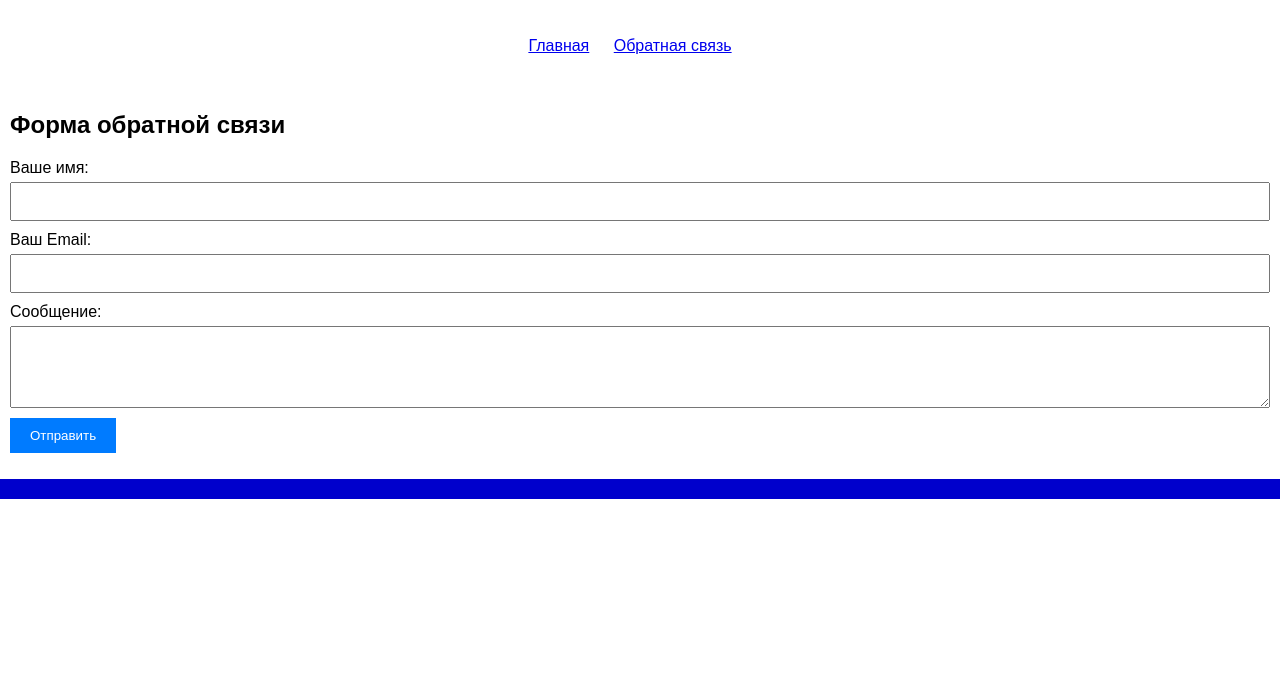
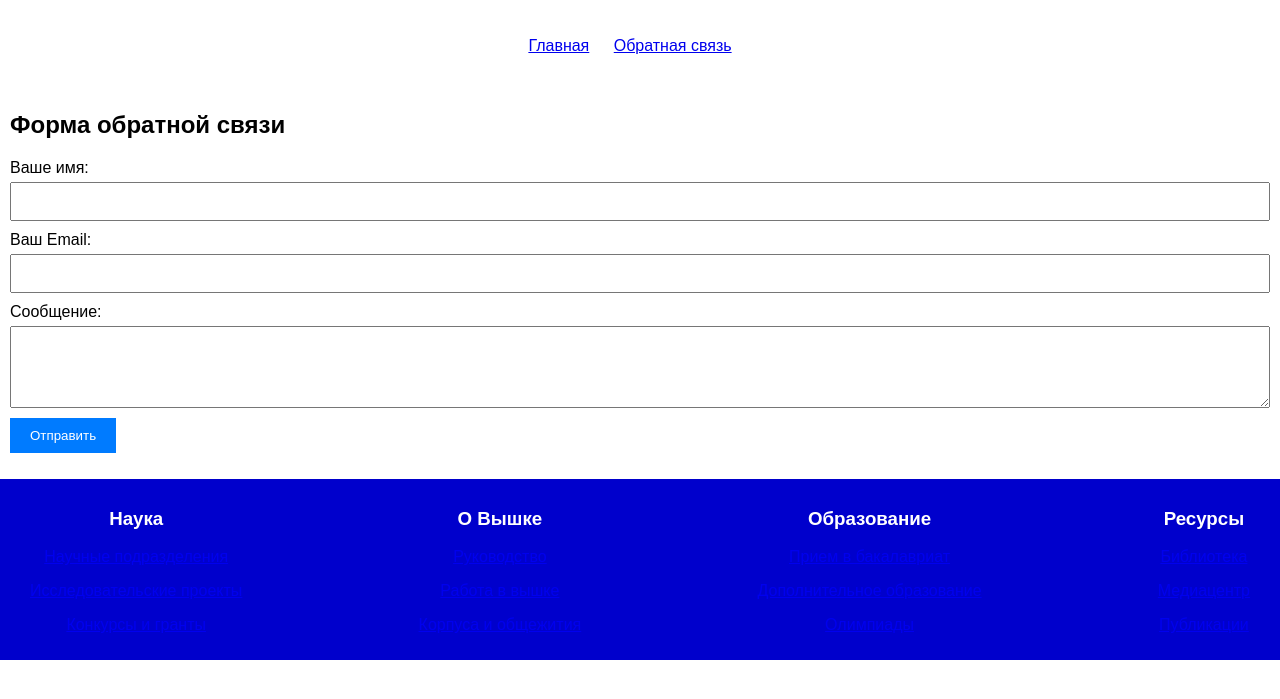
Before and after one commit to sashakashasasha/sashakashasasha.github.io, a plain HTML site: page contact.html in a window 1280 px wide. Shown: the part 89-788 px from the top of the page. Drawn offline with Linux system fonts and the light colour scheme.

Commit message:
Update contact.html

```diff
--- a/contact.html
+++ b/contact.html
@@ -32,8 +32,34 @@
         </section>
     </main>
 
-    <footer>
-        <!-- Здесь размещаются ссылки на другие страницы или разделы сайта -->
+     <footer>
+        <div class="footer-column">
+            <h3>Наука</h3>
+            <p><a href="https://www.hse.ru/science/centers">Научные подразделения</a></p>
+            <p><a href="https://www.hse.ru/org/projects">Исследовательские проекты</a></p>
+            <p><a href="https://www.hse.ru/science/hsegrants">Конкурсы и гранты</a></p>
+        </div>
+
+        <div class="footer-column">
+            <h3>О Вышке</h3>
+            <p><a href="https://www.hse.ru/orgstructure/">Руководство</a></p>
+            <p><a href="https://www.hse.ru/career">Работа в вышке</a></p>
+            <p><a href="https://www.hse.ru/buildinghse">Корпуса и общежития</a></p>
+        </div>
+
+        <div class="footer-column">
+            <h3>Образование</h3>
+            <p><a href="https://ba.hse.ru/">Прием в бакалавриат</a></p>
+            <p><a href="https://busedu.hse.ru/">Дополнительное образование</a></p>
+            <p><a href="https://olymp.hse.ru/">Олимпиады</a></p>
+        </div>
+
+        <div class="footer-column">
+            <h3>Ресурсы</h3>
+            <p><a href="https://library.hse.ru/">Библиотека</a></p>
+            <p><a href="https://mc.hse.ru/">Медиацентр</a></p>
+            <p><a href="https://publications.hse.ru/">Публикации</a></p>
+        </div>
     </footer>
 </body>
 </html>
```
